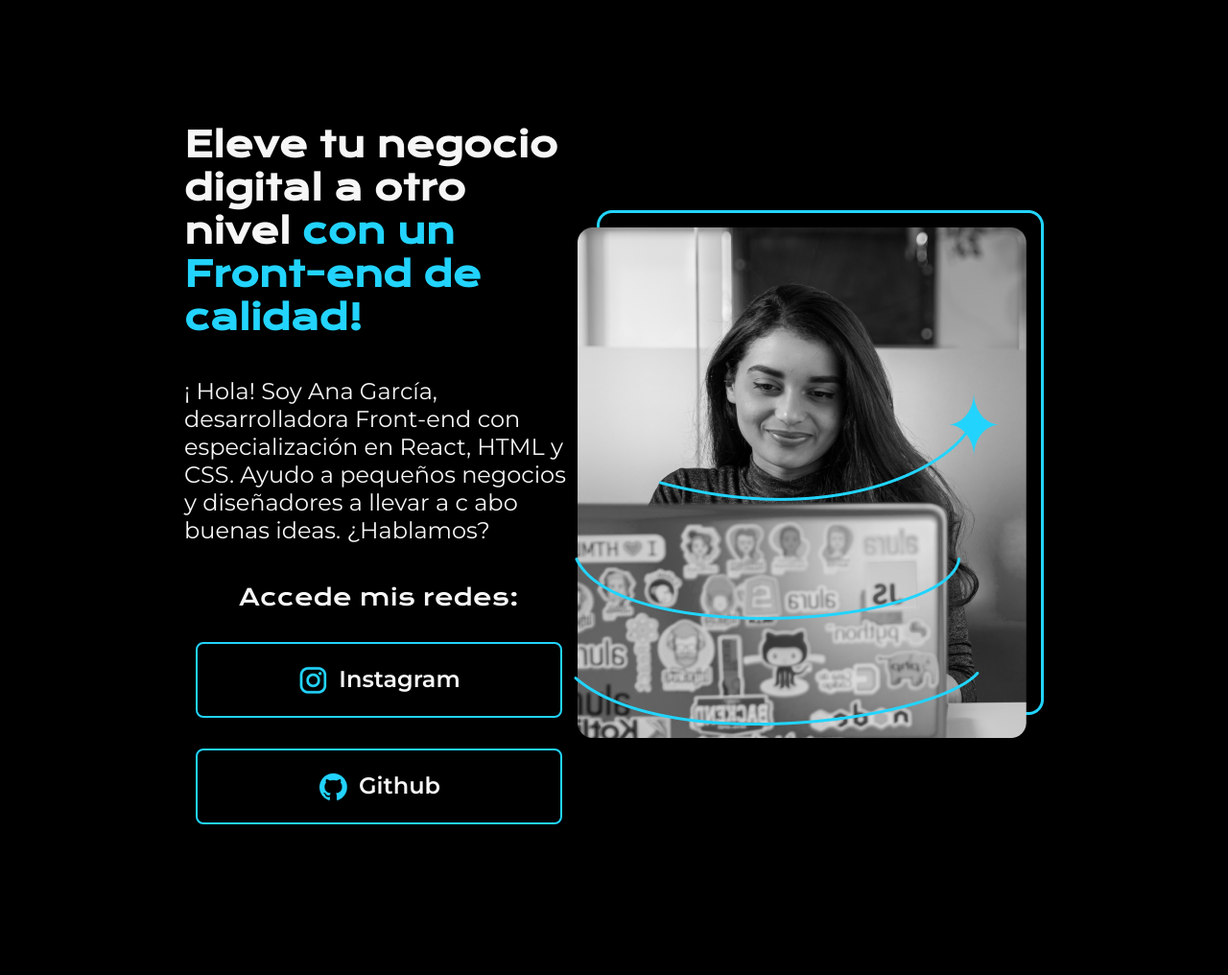
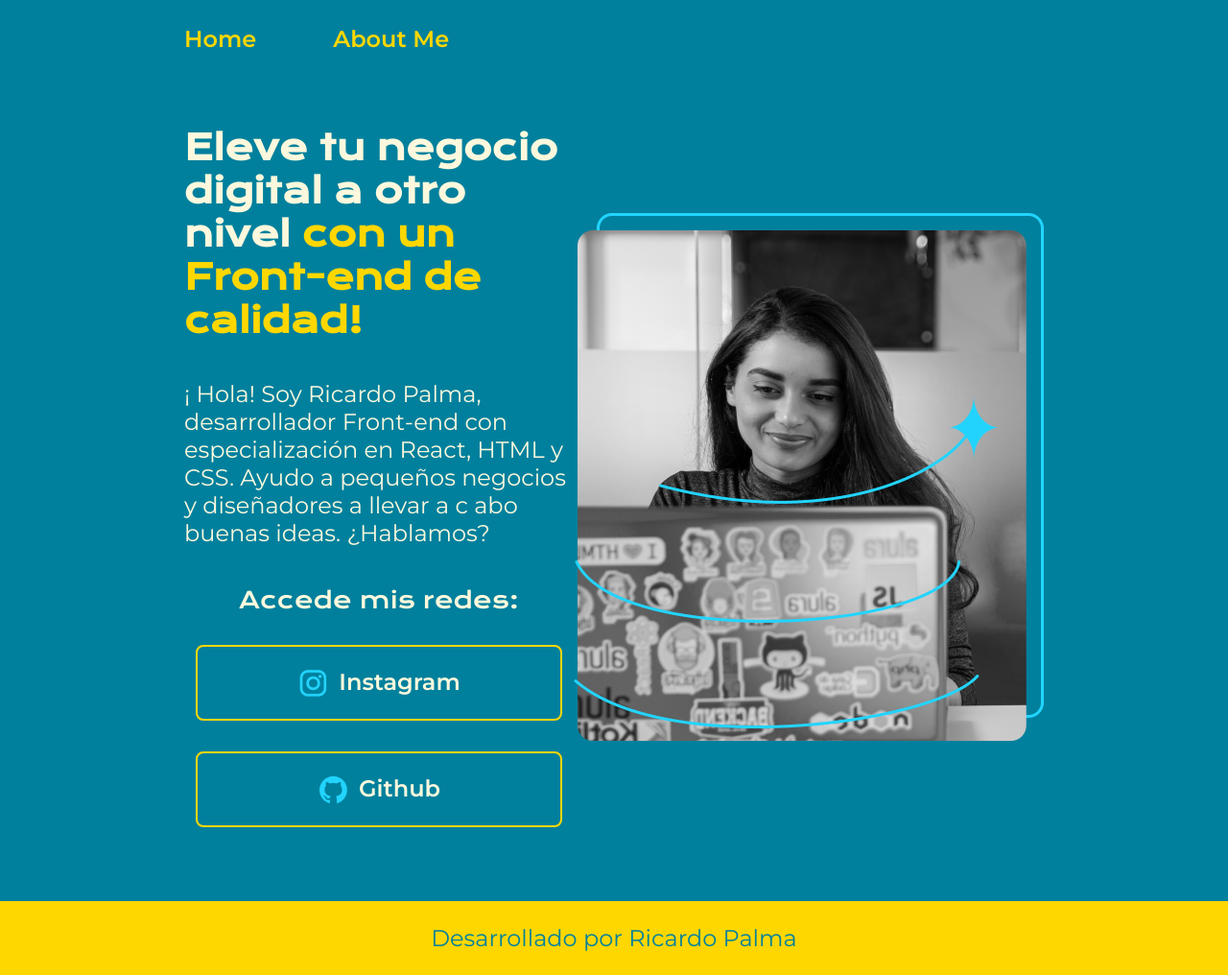
Before and after one commit to RicardoPR2107/Portafolio, a plain HTML site: page index.html in a window 1280 px wide. Shown: the whole page at 96% size. Before the commit the page ends 928 px from the top, so only its background shows below. Drawn offline with nearby package versions, Linux system fonts and the light colour scheme.

Commit message:
Actualizacion del index

```diff
--- a/index.html
+++ b/index.html
@@ -1,22 +1,27 @@
 <!DOCTYPE html>
-<html lang="es">
+<html lang="es-mx">
 
 <head>
     <meta charset="UTF-8">
     <meta name="viewport" content="width=device-width, initial-scale=1.0">
     <title>Portafolio</title>
-    <link rel="stylesheet" href="style.css">
+    <link rel="stylesheet" href="./styles/style.css">
 </head>
 
 <body>
 
-    <head></head>
+    <head class="header">
+        <nav class="header_menu">
+            <a class="header_menu_link" href="index.html">Home</a>
+            <a class="header_menu_link" href="about.html">About Me</a>
+        </nav>
+    </head>
     <main class="presentacion">
         <section class="presentacion_contenido">
             <h1 class="presentacion_contenido_titulo">Eleve tu negocio digital a otro nivel
                 <strong class="titulo-strong">con un Front-end de calidad!
                 </strong></h1>
-            <p class="presentacion_contenido_texto">¡ Hola! Soy Ana García, desarrolladora Front-end con especialización en React, HTML y CSS. Ayudo a pequeños negocios y diseñadores a llevar a c abo buenas ideas. ¿Hablamos?
+            <p class="presentacion_contenido_texto">¡ Hola! Soy Ricardo Palma, desarrollador Front-end con especialización en React, HTML y CSS. Ayudo a pequeños negocios y diseñadores a llevar a c abo buenas ideas. ¿Hablamos?
 
             </p>
             <div class="presentacion_enlaces">
@@ -27,7 +32,9 @@
         </section>
         <img src="./assets/Imagem.png" alt="Imagen de Ana García Trabajando">
     </main>
-    <footer></footer>
+    <footer class="footer">
+        <p>Desarrollado por Ricardo Palma</p>
+    </footer>
 </body>
 
 </html>
```
